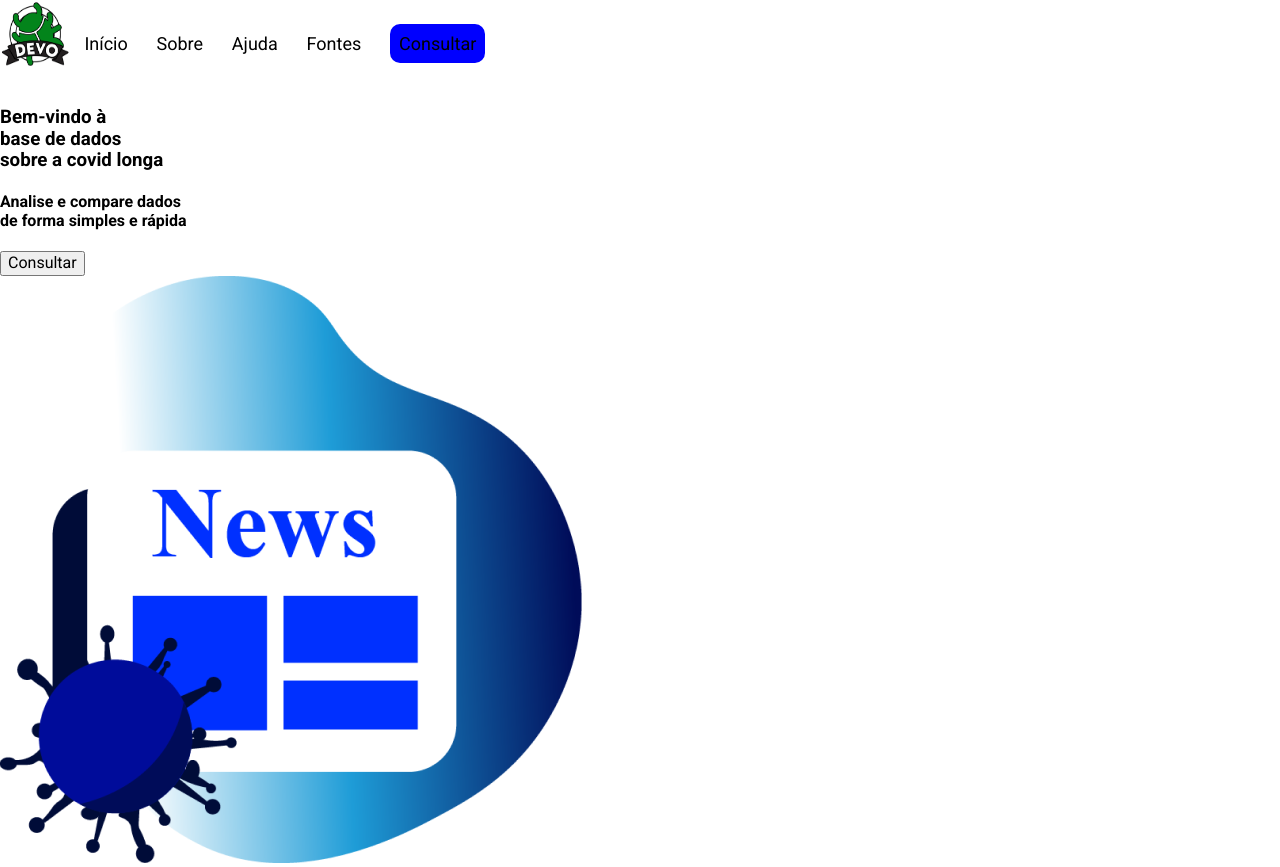
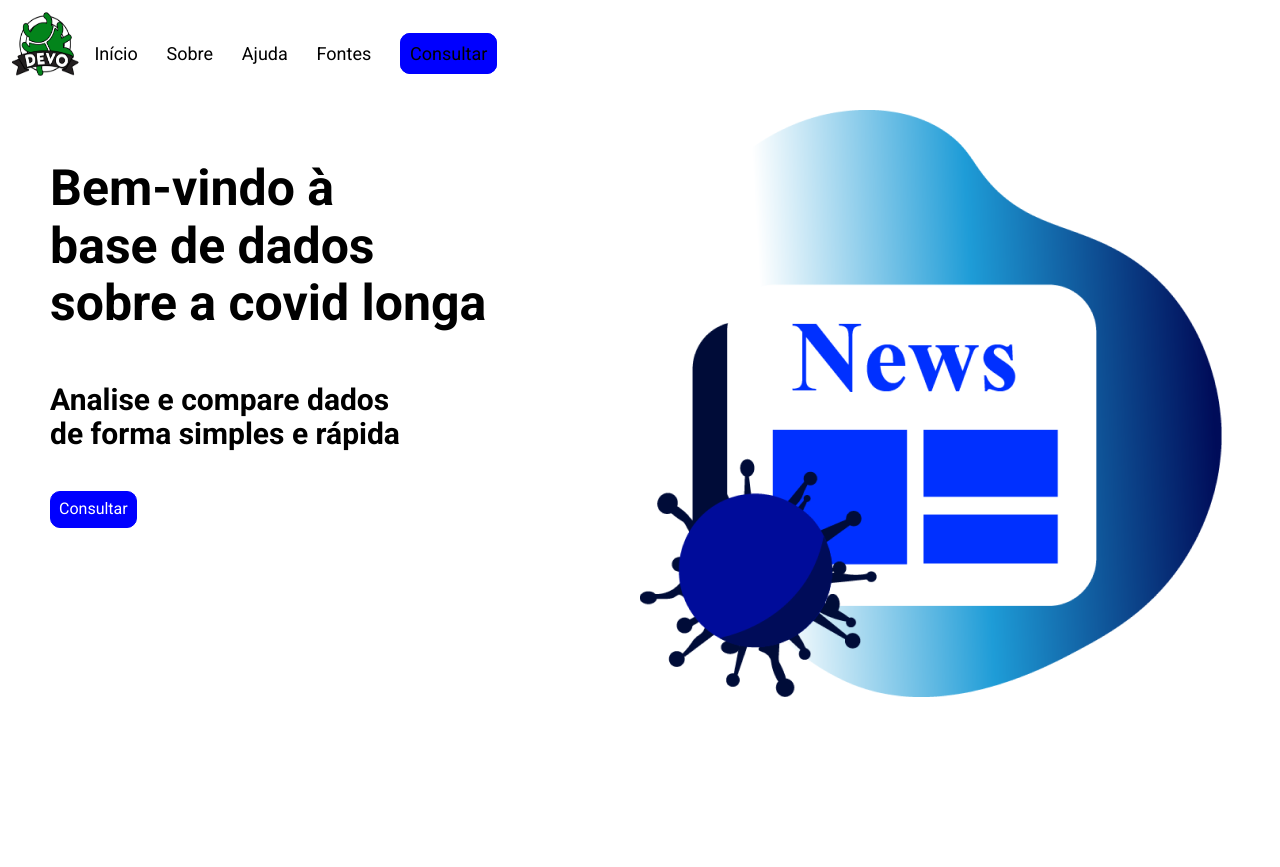
Before and after one commit to equipedevo/API_1, a Python web app: template src/templates/index.html in a window 1280 px wide. After the commit the page ends 697 px from the top, so only its background shows below. Run offline with Jinja, Linux system fonts and the light colour scheme; the template is opened without the code that fills it, so the values that code supplies are empty.

Commit message:
Ajustando classes de header e colunas e estilizando conteudo da pg

```diff
--- a/src/static/css/style.css
+++ b/src/static/css/style.css
@@ -1,18 +1,49 @@
+[class*="col-"] {
+    width: 100%;
+    float: left;
+    /* border: 1px solid red; */
+}
+.col-1 { width: 8.33%; }
+.col-2 { width: 16.66%; }
+.col-3 { width: 25%; }
+.col-4 { width: 33.33%; }
+.col-5 { width: 41.66%; }
+.col-6 { width: 50%; }
+.col-7 { width: 58.33%; }
+.col-8 { width: 66.66%; }
+.col-9 { width: 75%; }
+.col-10 { width: 83.33%; }
+.col-11 { width: 91.66%; }
+.col-12 { width: 100%; }
+.row::after {
+    content: "";
+    clear: both;
+    display: table;
+}
+
 body{
     font-family: Roboto, sans-serif;
 }
 
+/* ÁREA DE ESTILIZAÇÃO DO MENU/NAVBAR */
+
 header{
     align-items: center;
-    /* padding: 10px; */
+    padding: 10px;
     border-bottom: 2px;
-    border-color: #d2d2d2;
+    background-color: #fff;
 }
 
 .flex-container{
     width: 100%;
 }
 
+.fixed-top {
+    position: fixed;
+    top: 0;
+    left: 0;
+    width: 100%;
+  }
 
 #logo{
     width: 70px;
@@ -48,14 +79,54 @@
 
 #btn-consultar{
     background-color:#00f;
+    color: #fff;
     padding: .5em;
-    border: 1px;
-    border-color:#00f;
+    border: 1px solid #00f;
     border-radius: 10px;
 }
 
 #btn-consultar:hover{
-    background-color: transparent;
-    border: 1px;
+    background-color: #fff;
     border-color: #00f;
+    border: 1px solid #00f;
 }
+
+/* ÁREA DE ESTILIZAÇÃO DA ÁREA DE CONTEUDO */
+
+main{
+    margin-top: 110px;
+}
+
+.conteudo{
+    padding-top: 0px;
+    padding-left: 50px;
+
+}
+
+.title{
+    font-size: 50px;
+}
+
+h4{
+    font-size: 30px;
+}
+
+.btn{
+    background-color:#00f;
+    color: #fff;
+    padding: .5em;
+    border: 1px solid #00f;
+    border-radius: 10px;
+}
+
+.btn:hover{
+    background-color: #fff;
+    color: #000;
+    border-color: #00f;
+    border: 1px solid #00f;
+}
+
+.img-fluid{
+    max-width: 100%;
+    height: auto;
+}
```
